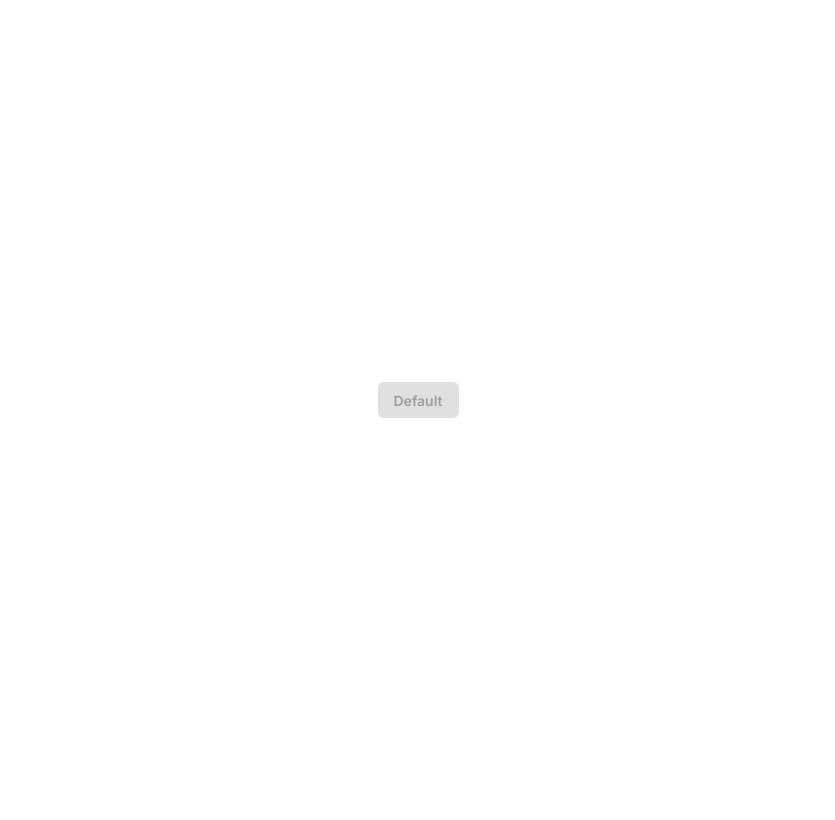
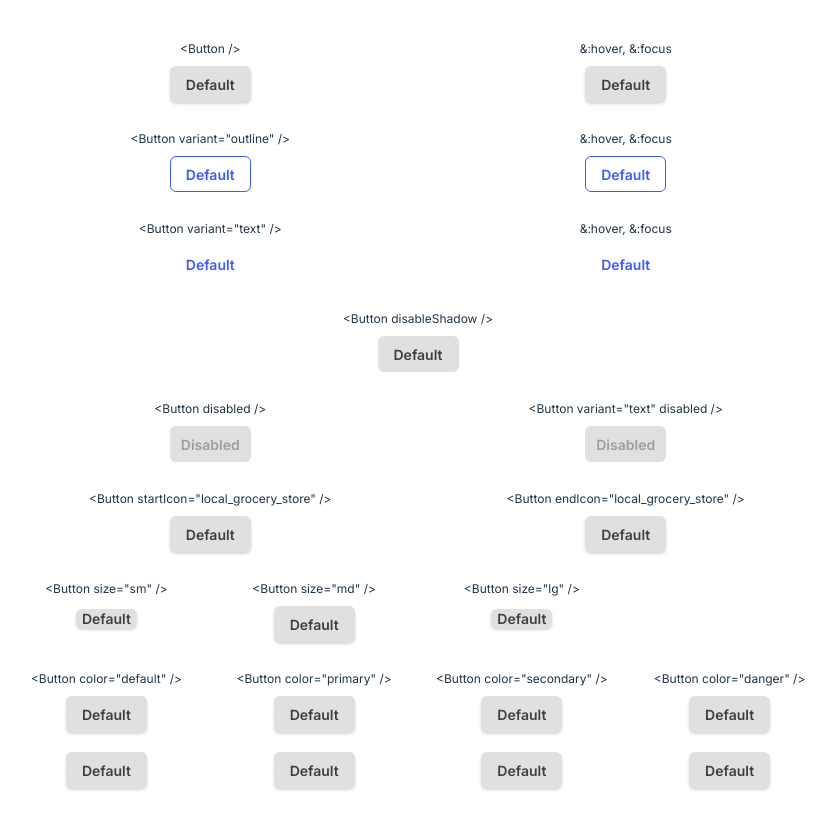
Before and after one commit to CarlosUlisesOchoa/React-button-component, a React (Vite) app: page / in a window 1280 px wide. Shown: the whole page, without its empty margins (222-1057 px from the left). Built offline with nearby package versions, Linux system fonts and the light colour scheme.

Commit message:
template to see variants added

```diff
--- a/src/App.tsx
+++ b/src/App.tsx
@@ -2,9 +2,142 @@ import { Button } from './components/Button/Button'
 import './styles/App.css'
 
 function App() {
+  const gridContainerStyle = {
+    display: 'grid',
+    gridGap: '20px',
+    gridTemplateColumns: 'repeat(4, 1fr)',
+  }
+  const smallText = {
+    fontSize: '0.75rem',
+    margin: '0.5rem',
+    display: 'block',
+  }
   return (
     <>
-      <Button disabled>Default</Button>
+      <div style={gridContainerStyle}>
+        {/* two elements */}
+        <div style={{ gridColumn: 'span 2' }}>
+          <span style={smallText}>&lt;Button /&gt;</span>
+          <Button>Default</Button>
+        </div>
+        <div style={{ gridColumn: 'span 2' }}>
+          <span style={smallText}>&:hover, &:focus</span>
+          <Button className='hover'>Default</Button>
+        </div>
+
+        {/* two elements */}
+        <div style={{ gridColumn: 'span 2' }}>
+          <span style={smallText}>&lt;Button variant="outline" /&gt;</span>
+          <Button variant='outline'>Default</Button>
+        </div>
+        <div style={{ gridColumn: 'span 2' }}>
+          <span style={smallText}>&:hover, &:focus</span>
+          <Button variant='outline' className='hover'>
+            Default
+          </Button>
+        </div>
+
+        {/* two elements */}
+        <div style={{ gridColumn: 'span 2' }}>
+          <span style={smallText}>&lt;Button variant="text" /&gt;</span>
+          <Button variant='text'>Default</Button>
+        </div>
+        <div style={{ gridColumn: 'span 2' }}>
+          <span style={smallText}>&:hover, &:focus</span>
+          <Button variant='text' className='hover'>
+            Default
+          </Button>
+        </div>
+
+        {/* one element */}
+        <div style={{ gridColumn: 'span 4' }}>
+          <span style={smallText}>&lt;Button disableShadow /&gt;</span>
+          <Button disableShadow>Default</Button>
+        </div>
+
+        {/* two elements */}
+        <div style={{ gridColumn: 'span 2' }}>
+          <span style={smallText}>&lt;Button disabled /&gt;</span>
+          <Button disabled>Disabled</Button>
+        </div>
+        <div style={{ gridColumn: 'span 2' }}>
+          <span style={smallText}>
+            &lt;Button variant="text" disabled /&gt;
+          </span>
+          <Button variant='text' disabled>
+            Disabled
+          </Button>
+        </div>
+
+        {/* two elements */}
+        <div style={{ gridColumn: 'span 2' }}>
+          <span style={smallText}>
+            &lt;Button startIcon="local_grocery_store" /&gt;
+          </span>
+          <Button startIcon='local_grocery_store'>Default</Button>
+        </div>
+        <div style={{ gridColumn: 'span 2' }}>
+          <span style={smallText}>
+            &lt;Button endIcon="local_grocery_store" /&gt;
+          </span>
+          <Button endIcon='local_grocery_store'>Default</Button>
+        </div>
+
+        {/* three elements */}
+        <div style={{ gridColumn: 'span 1' }}>
+          <span style={smallText}>&lt;Button size="sm" /&gt;</span>
+          <Button size='sm'>Default</Button>
+        </div>
+        <div style={{ gridColumn: 'span 1' }}>
+          <span style={smallText}>&lt;Button size="md" /&gt;</span>
+          <Button size='md'>Default</Button>
+        </div>
+        <div style={{ gridColumn: 'span 1' }}>
+          <span style={smallText}>&lt;Button size="lg" /&gt;</span>
+          <Button size='lg'>Default</Button>
+        </div>
+        <div style={{ gridColumn: 'span 1' }}></div>
+
+        {/* four elements */}
+        <div style={{ gridColumn: 'span 1' }}>
+          <span style={smallText}>&lt;Button color="default" /&gt;</span>
+          <Button color='default'>Default</Button>
+        </div>
+        <div style={{ gridColumn: 'span 1' }}>
+          <span style={smallText}>&lt;Button color="primary" /&gt;</span>
+          <Button color='primary'>Default</Button>
+        </div>
+        <div style={{ gridColumn: 'span 1' }}>
+          <span style={smallText}>&lt;Button color="secondary" /&gt;</span>
+          <Button color='secondary'>Default</Button>
+        </div>
+        <div style={{ gridColumn: 'span 1' }}>
+          <span style={smallText}>&lt;Button color="danger" /&gt;</span>
+          <Button color='danger'>Default</Button>
+        </div>
+
+        {/* four elements */}
+        <div style={{ gridColumn: 'span 1' }}>
+          <Button color='default' className='hover'>
+            Default
+          </Button>
+        </div>
+        <div style={{ gridColumn: 'span 1' }}>
+          <Button color='primary' className='hover'>
+            Default
+          </Button>
+        </div>
+        <div style={{ gridColumn: 'span 1' }}>
+          <Button color='secondary' className='hover'>
+            Default
+          </Button>
+        </div>
+        <div style={{ gridColumn: 'span 1' }}>
+          <Button color='danger' className='hover'>
+            Default
+          </Button>
+        </div>
+      </div>
     </>
   )
 }
```
